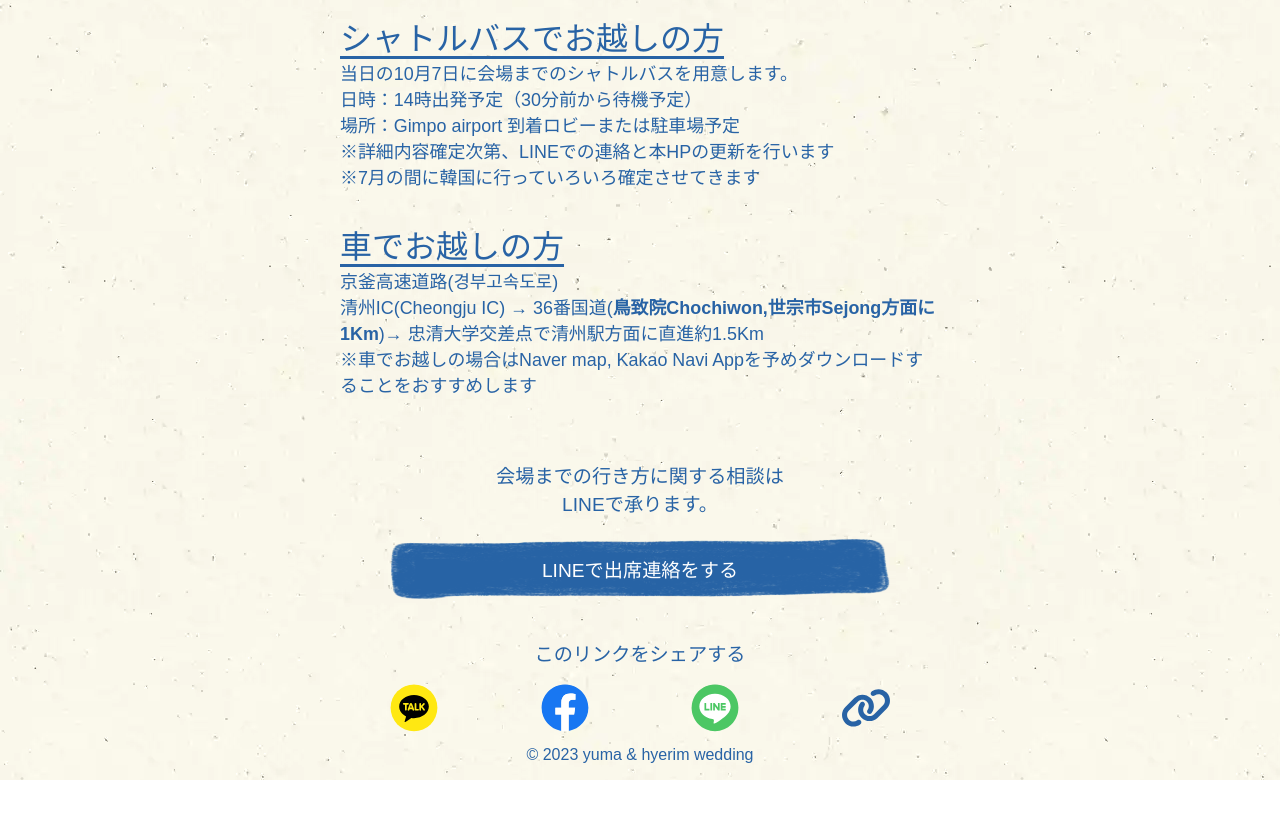
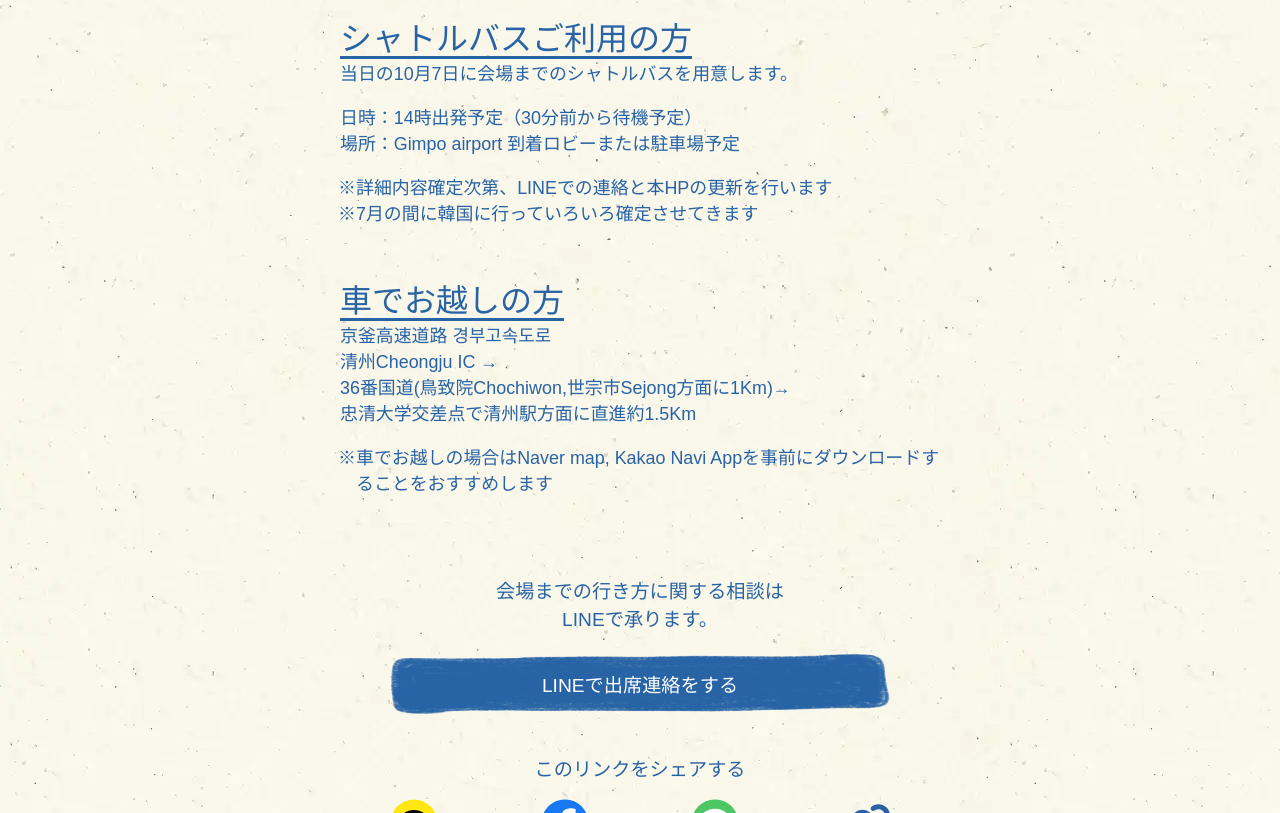
Before and after one commit to wkhr-m/neriyu, a website: page index.html in a window 1280 px wide. Shown: the part 2961-3774 px from the top of the page. Before the commit the page ends 3741 px from the top, so only its background shows below. Drawn offline with nearby package versions, Linux system fonts and the light colour scheme; a web font is replaced by a local one.

Commit message:
fix 文言修正

```diff
--- a/index.html
+++ b/index.html
@@ -8,9 +8,6 @@
   <link rel="stylesheet" href="./style.css" />
   <script defer src="https://unpkg.com/@popperjs/core@2"></script>
   <script defer src="./index.js"></script>
-  <link rel="preconnect" href="https://fonts.googleapis.com">
-  <link rel="preconnect" href="https://fonts.gstatic.com" crossorigin>
-  <link href="https://fonts.googleapis.com/css2?family=Zen+Maru+Gothic:wght@700&display=swap" rel="stylesheet">
   <link rel="apple-touch-icon" sizes="180x180" href="/apple-touch-icon.png">
   <link rel="icon" type="image/png" sizes="32x32" href="/favicon-32x32.png">
   <link rel="icon" type="image/png" sizes="16x16" href="/favicon-16x16.png">
@@ -101,21 +98,29 @@
         referrerpolicy="no-referrer-when-downgrade"></iframe><br />
 
       <div class="location-information">
-        <div class="location-subtitle">シャトルバスでお越しの方</div>
+        <div class="location-subtitle">シャトルバスご利用の方</div>
         <div class="location-explain">
           当日の10月7日に会場までのシャトルバスを用意します。<br />
-          日時：14時出発予定（30分前から待機予定）<br />
-          場所：Gimpo airport 到着ロビーまたは駐車場予定<br />
-          ※詳細内容確定次第、LINEでの連絡と本HPの更新を行います<br />
-          ※7月の間に韓国に行っていろいろ確定させてきます<br />
+          <ul class="location-define">
+            <li>日時：14時出発予定（30分前から待機予定）</li>
+            <li>場所：Gimpo airport 到着ロビーまたは駐車場予定</li>
+          </ul>
+          <ul class="location-kome">
+            <li>詳細内容確定次第、LINEでの連絡と本HPの更新を行います</li>
+            <li>7月の間に韓国に行っていろいろ確定させてきます</li>
+          </ul>
         </div>
       </div>
       <div class="location-information">
         <div class="location-subtitle">車でお越しの方</div>
         <div class="location-explain">
-          京釜高速道路(경부고속도로)<br />
-          清州IC(Cheongju IC) → 36番国道(<b>鳥致院Chochiwon,世宗市Sejong方面に1Km</b>)→ 忠清大学交差点で清州駅方面に直進約1.5Km<br />
-          ※車でお越しの場合はNaver map, Kakao Navi Appを予めダウンロードすることをおすすめします<br />
+          京釜高速道路 경부고속도로<br />
+          清州Cheongju IC →<br />
+          36番国道(鳥致院Chochiwon,世宗市Sejong方面に1Km)→<br />
+          忠清大学交差点で清州駅方面に直進約1.5Km<br />
+          <ul class="location-kome">
+            <li>車でお越しの場合はNaver map, Kakao Navi Appを事前にダウンロードすることをおすすめします</li>
+          </ul>
         </div>
       </div>
     </section>
--- a/style.css
+++ b/style.css
@@ -602,6 +602,16 @@ h2 {
   text-align: start;
 }
 
+.location-kome {
+  padding-inline-start: 1rem;
+  list-style-type: "※";
+}
+
+.location-define {
+  list-style: none;
+  padding-inline: 0;
+}
+
 .footer {
   display: flex;
   justify-content: center;
--- a/style_kr.css
+++ b/style_kr.css
@@ -242,6 +242,11 @@ h2 {
   margin: 2rem 0;
   width: 100%;
   max-width: 500px;
+}
+
+.location-information {
+  text-align: start;
+  width: 100%;
 }
 
 .location-name {
```
Also changed, not shown: index_kr.html (+4 -6 lines).
